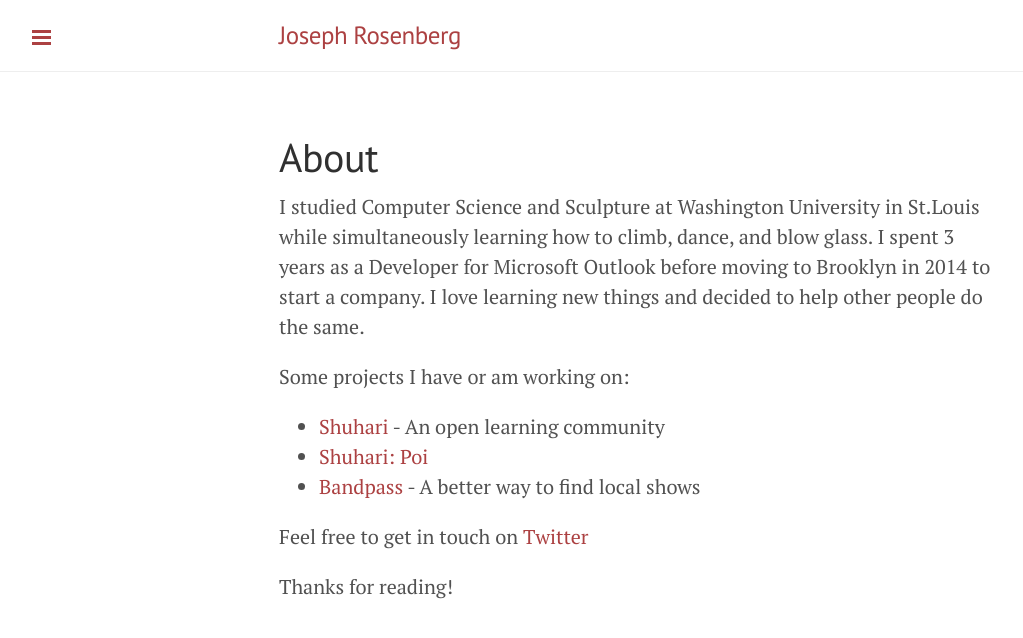
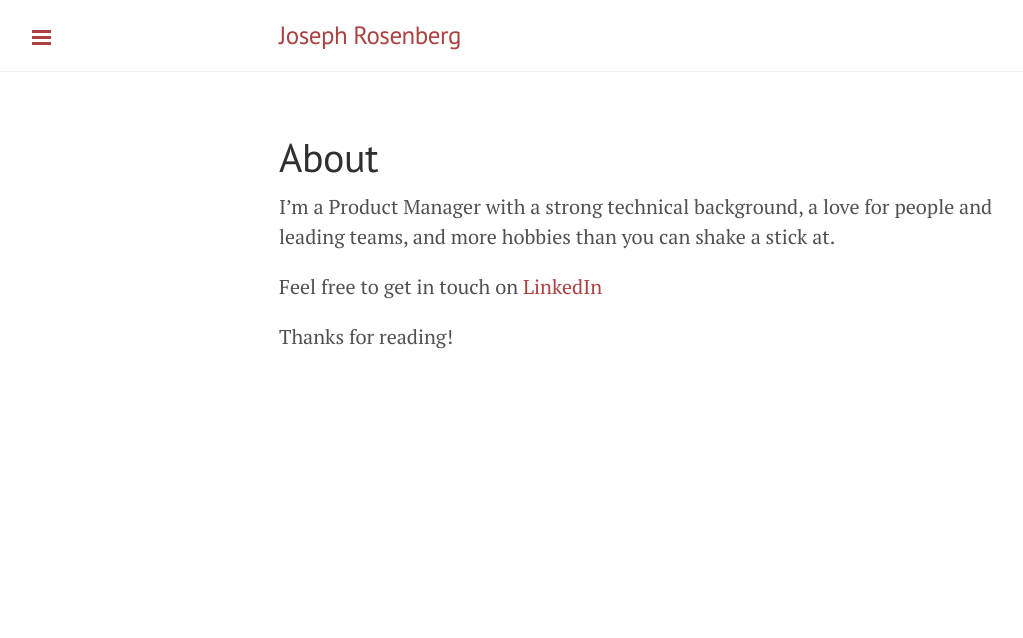
Before and after one commit to jofus101/jofus101.github.io, a Jekyll site: the page built from about.md, in a window 1280 px wide. Shown: the top 638 px of the page, without its empty margins (1-1024 px from the left). Built offline with Jekyll 4.4.1, drawn with Linux system fonts in a browser that asks for light colours.

Commit message:
minimize about.

```diff
--- a/about.md
+++ b/about.md
@@ -3,14 +3,8 @@ layout: page
 title: About
 ---
 
-I studied Computer Science and Sculpture at Washington University in St.Louis while simultaneously learning how to climb, dance, and blow glass. I spent 3 years as a Developer for Microsoft Outlook before moving to Brooklyn in 2014 to start a company. I love learning new things and decided to help other people do the same.
+I'm a Product Manager with a strong technical background, a love for people and leading teams, and more hobbies than you can shake a stick at.
 
-Some projects I have or am working on:
-
-* [Shuhari](http://shuhari.io) - An open learning community
-* [Shuhari: Poi](http://poi.shuhari.io)
-* [Bandpass](http://bandpass.fm) - A better way to find local shows
-
-Feel free to get in touch on [Twitter](https://twitter.com/jofus101)
+Feel free to get in touch on [LinkedIn](https://www.linkedin.com/in/josephrosenberg1/)
 
 Thanks for reading!
```
